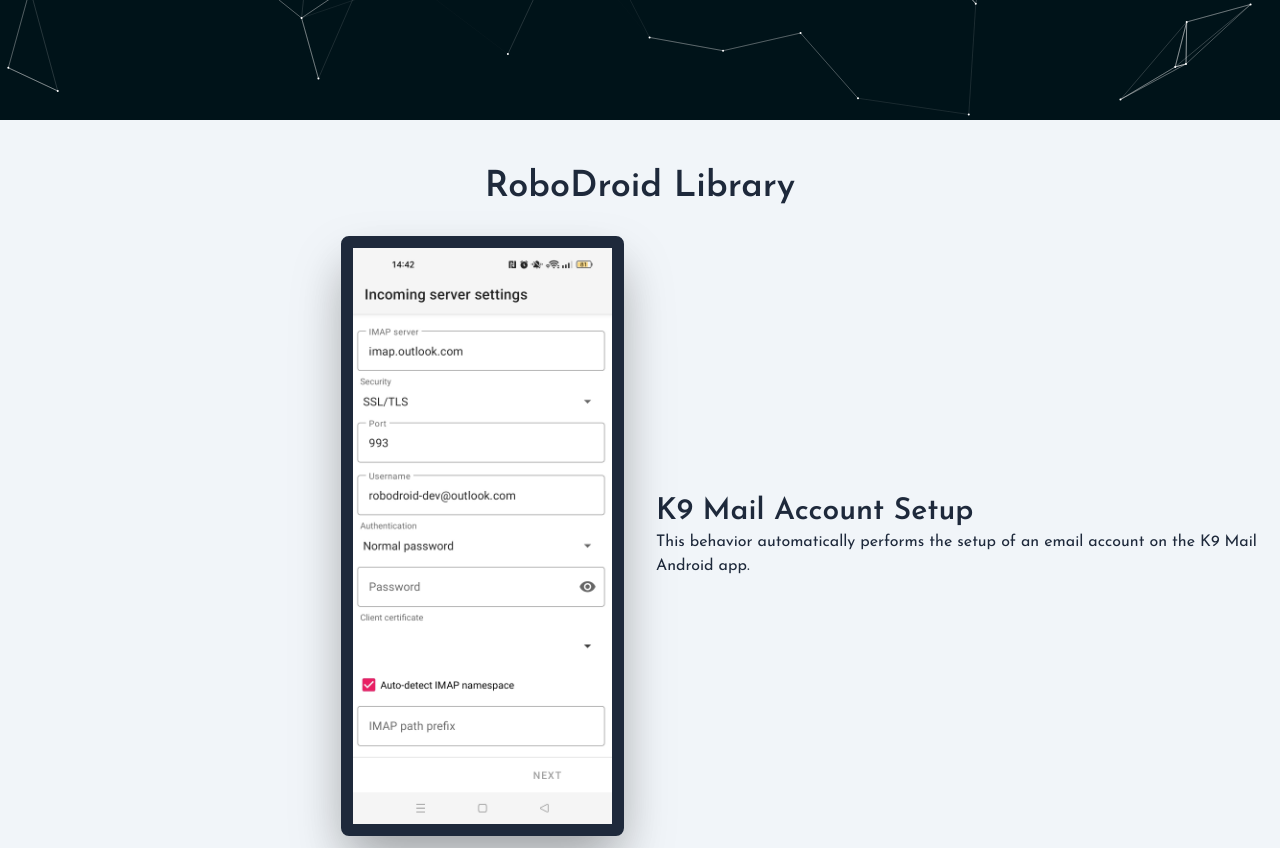
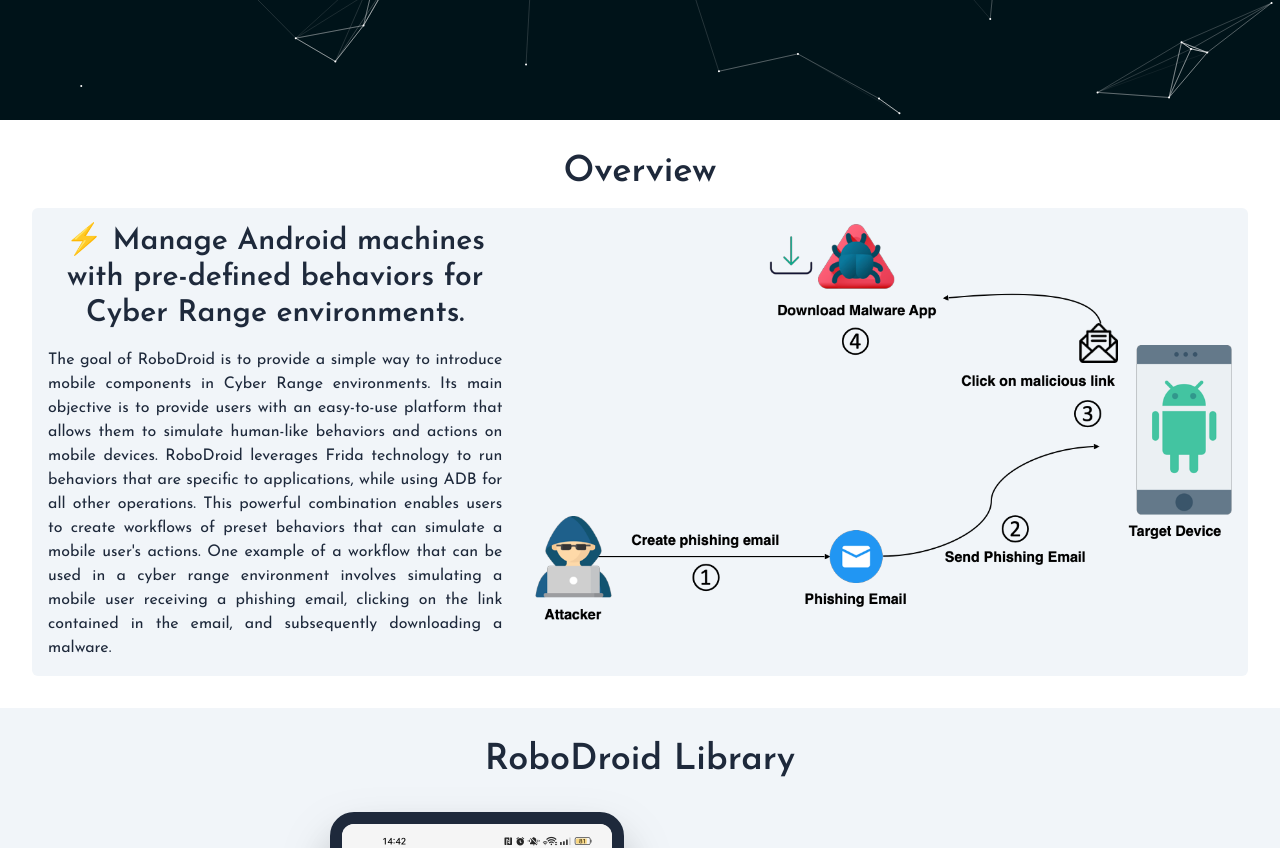
Before and after one commit to cybersecsi/robodroid-website, a React (Vite) app: page / in a window 1280 px wide. Shown: the part 680-1528 px from the top of the page. Built offline with nearby package versions, Linux system fonts and the light colour scheme.

Commit message:
feat: add Overview section and Demo section

```diff
--- a/package.json
+++ b/package.json
@@ -16,6 +16,7 @@
   },
   "dependencies": {
     "@tippyjs/react": "^4.2.6",
+    "animate.css": "^4.1.1",
     "react": "^18.2.0",
     "react-dom": "^18.2.0",
     "react-hot-toast": "^2.4.0",
--- a/src/index.css
+++ b/src/index.css
@@ -71,6 +71,13 @@
   .custom-tab-list {
     @apply flex gap-6 mb-4;
   }
+  .card {
+    @apply bg-white;
+    @apply border-2;
+    @apply border-gray-200;
+    @apply rounded-md;
+    @apply p-2;
+  }
 }
 
 @layer utilities {
--- a/src/main.tsx
+++ b/src/main.tsx
@@ -2,6 +2,8 @@ import React from 'react';
 import ReactDOM from 'react-dom/client';
 import App from '@robodroid/App';
 import '@robodroid/index.css';
+import 'animate.css';
+import 'tippy.js/dist/tippy.css';
 
 ReactDOM.createRoot(document.getElementById('root') as HTMLElement).render(
   <React.StrictMode>
--- a/src/pages/Home.tsx
+++ b/src/pages/Home.tsx
@@ -1,10 +1,12 @@
+import { useCallback, useState } from 'react';
 import { loadFull } from 'tsparticles';
 import Particles from 'react-tsparticles';
-// RoboDroid specific
+import { options } from '@robodroid/utils/particles';
+import { Engine } from 'tsparticles-engine';
+
+// Assets
 import appLogo from '@robodroid/assets/logo.png';
-import { options } from '@robodroid/utils/particles';
-import { useCallback, useState } from 'react';
-import { Engine } from 'tsparticles-engine';
+import exampleKillChain from '@robodroid/assets/kill-chain-example.png';
 
 // Library screenshots
 import k9MailSetup from '@robodroid/assets/k9-mail-setup.jpg';
@@ -62,20 +64,48 @@ const Home = () => {
         </div>
       </div>
 
+      {/* Overview section */}
+      <div className='bg-white p-8 flex flex-col gap-4 text-slate-800'>
+        <h2 className='text-center'>Overview</h2>
+        <div className='container card bg-slate-100 border-0 mx-auto gap-8 grid grid-cols-5 p-4'>
+          <div className='flex flex-col gap-4 col-span-2'>
+            <h3 className='text-center'>
+              ⚡ Manage Android machines with pre-defined behaviors for Cyber Range environments.
+            </h3>
+            <p className='text-justify'>
+              The goal of RoboDroid is to provide a simple way to introduce mobile components in
+              Cyber Range environments. Its main objective is to provide users with an easy-to-use
+              platform that allows them to simulate human-like behaviors and actions on mobile
+              devices. RoboDroid leverages Frida technology to run behaviors that are specific to
+              applications, while using ADB for all other operations. This powerful combination
+              enables users to create workflows of preset behaviors that can simulate a mobile
+              user&apos;s actions. One example of a workflow that can be used in a cyber range
+              environment involves simulating a mobile user receiving a phishing email, clicking on
+              the link contained in the email, and subsequently downloading a malware.
+            </p>
+          </div>
+          <div className='col-span-3'>
+            <img src={exampleKillChain} />
+          </div>
+        </div>
+      </div>
+
       {/* Library section */}
-      <div className='container flex flex-col mx-auto h-screen py-8 justify-around text-slate-800'>
+      <div className='container flex flex-col mx-auto h-screen py-8 justify-between text-slate-800'>
         <h2 className='text-center'>RoboDroid Library</h2>
         <div className='grid grid-cols-2 items-center gap-8'>
           {robodroidLibrary.map((behavior: ILibraryInfo, index: number) => {
             return (
               <div className={currentCarouselItem === index ? 'contents' : 'hidden'} key={index}>
                 <div className='flex justify-end'>
-                  <img
-                    src={behavior.screenshot}
-                    className='object-contain max-h-full border-[12px] rounded-lg border-slate-800 drop-shadow-2xl shadow-2xl h-[calc(100vh-200px)]'
-                  />
+                  <div className=' border-[12px] rounded-3xl border-slate-800 drop-shadow-2xl shadow-2xl'>
+                    <img
+                      src={behavior.screenshot}
+                      className='animate__animated animate__fadeIn rounded-xl object-contain max-h-full h-[calc(100vh-200px)]'
+                    />
+                  </div>
                 </div>
-                <div>
+                <div className='animate__animated animate__slideInDown'>
                   <h3>{behavior.name}</h3>
                   <p>{behavior.description}</p>
                 </div>
@@ -98,6 +128,22 @@ const Home = () => {
           })}
         </div>
       </div>
+
+      {/* Demo section */}
+      <div className='bg-white p-8'>
+        <div className='container flex mx-auto flex-col justify-center items-center gap-8 text-slate-800'>
+          <h2 className='text-center'>Demo</h2>
+          <iframe
+            width='853'
+            height='480'
+            src={`https://www.youtube.com/embed/jn8OQZyNLD4`}
+            frameBorder='0'
+            allow='accelerometer; autoplay; clipboard-write; encrypted-media; gyroscope; picture-in-picture'
+            allowFullScreen
+            title='Embedded youtube'
+          />
+        </div>
+      </div>
     </>
   );
 };
```
Also changed, not shown: src/assets/kill-chain-example.png (added), 1 other file (tests, documents, lock files or other folders).
